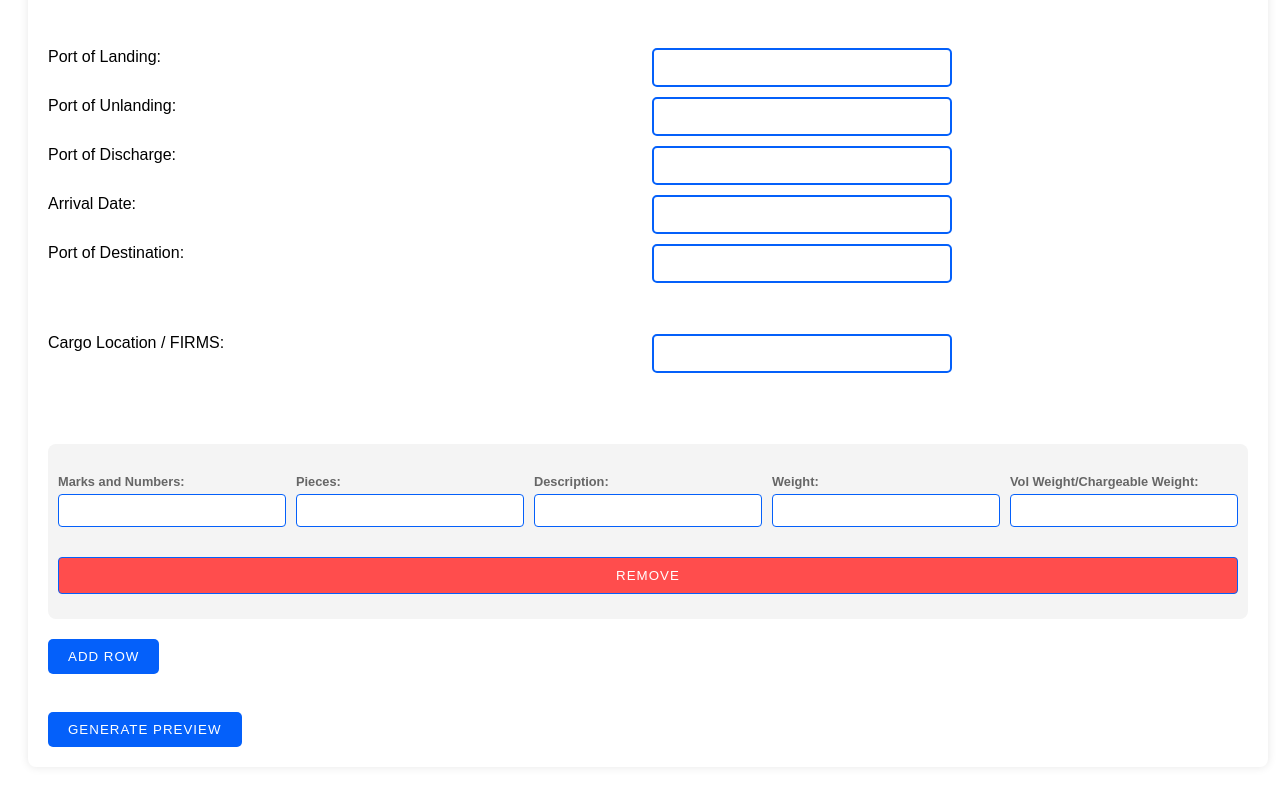
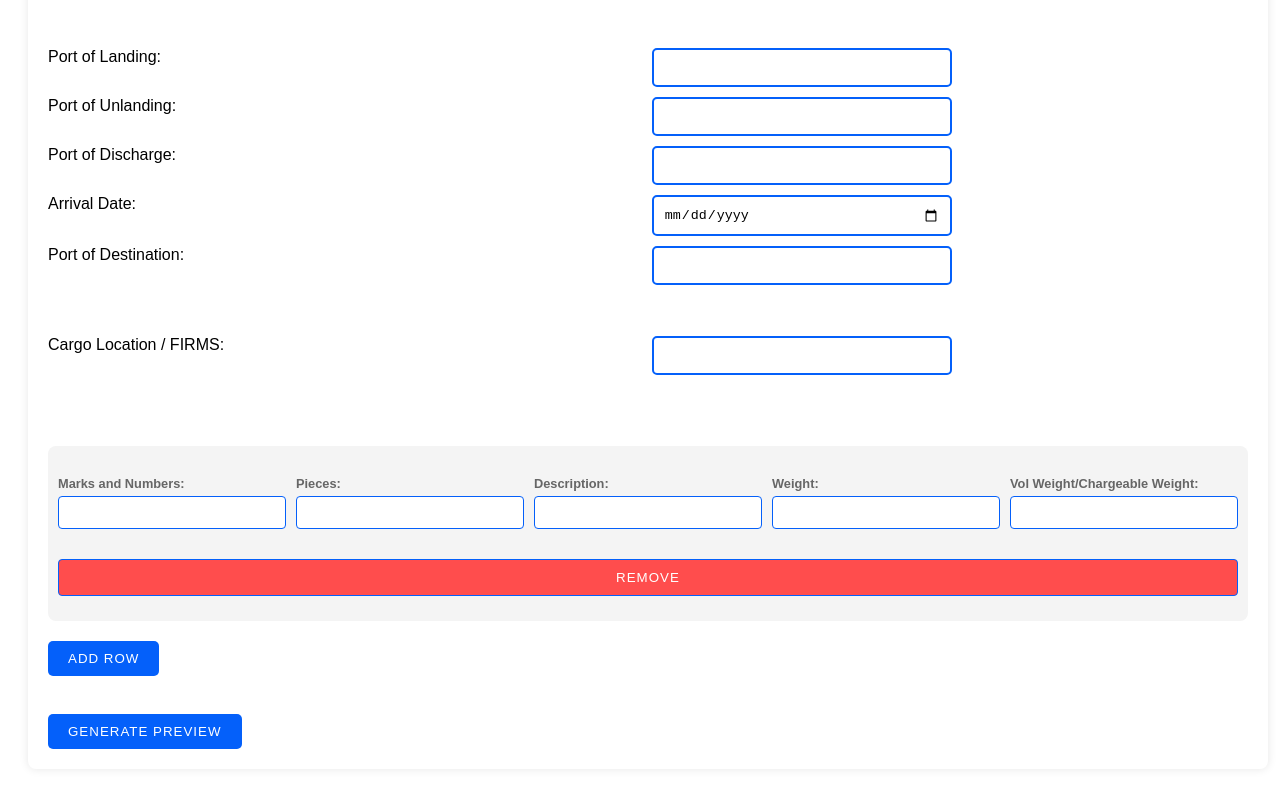
Before and after one commit to LJaaaay/Release-Order---Cargo-Release, a plain HTML site: page index.html in a window 1280 px wide. Shown: the part 1340-2127 px from the top of the page. Drawn offline with Linux system fonts and the light colour scheme.

Commit message:
Update index.html

```diff
--- a/index.html
+++ b/index.html
@@ -198,7 +198,7 @@
             Port of Landing:<input type="text" name="polan" id="polan">
             Port of Unlanding:<input type="text" name="poUlan" id="poUlan">
             Port of Discharge:<input type="text" name="podis" id="podis">
-            Arrival Date:<input type="text" name="arrDate" id="arrDate">
+            Arrival Date:<input type="date" name="arrDate" id="arrDate">
             Port of Destination: <input type="text" name="pod" id="pod">
         </div>
         <br><br>
```
